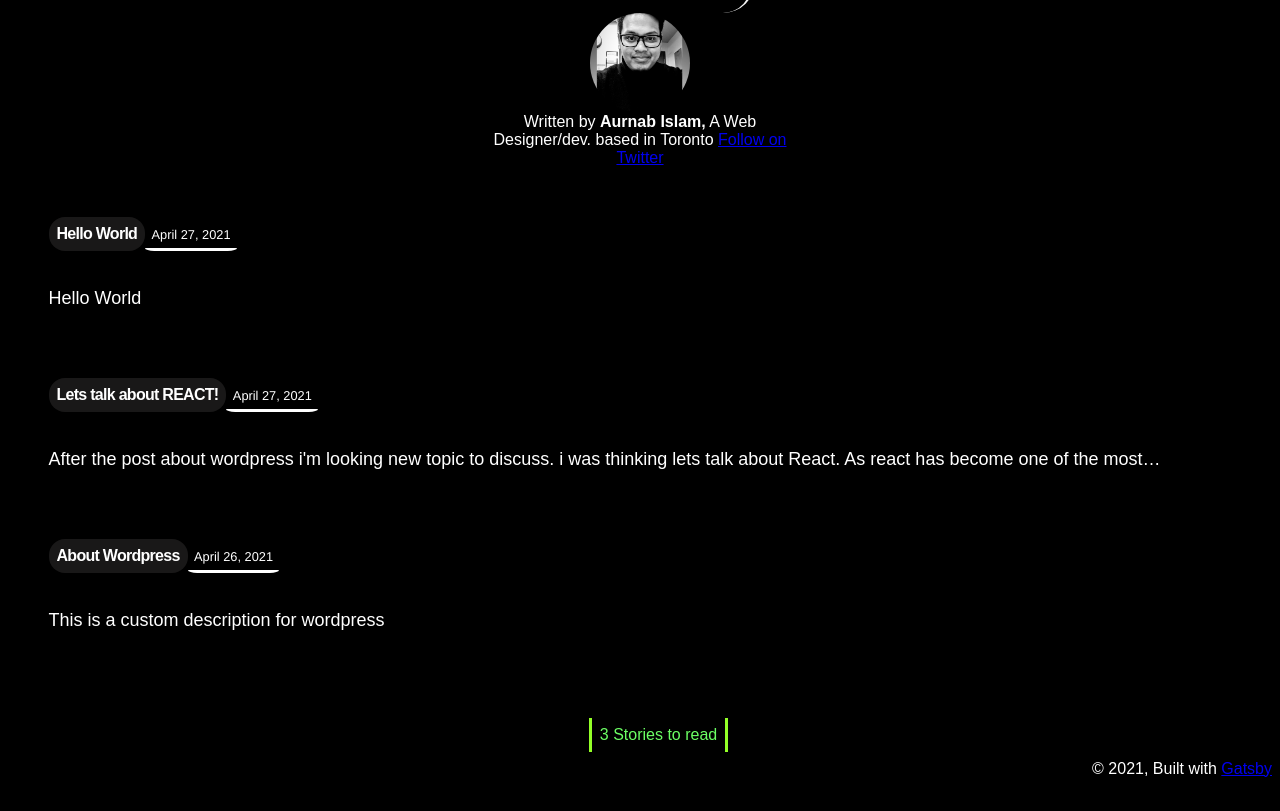
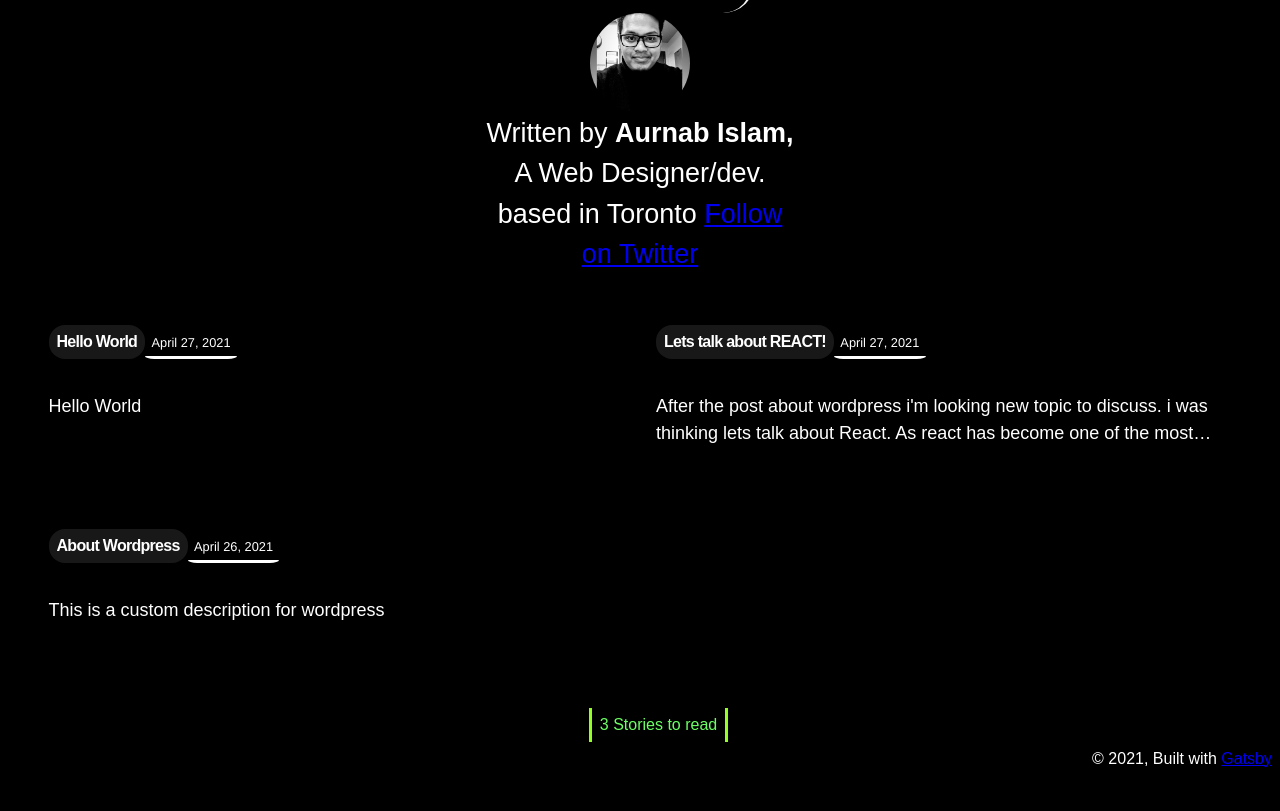
Before and after one commit to AurnabIslam/my_blog, a Gatsby site: page / in a window 1280 px wide. Shown: the part 84-895 px from the top of the page. Built offline with nearby package versions, Linux system fonts and the light colour scheme; Gatsby itself is replaced by a stand-in of ours.

Commit message:
Update style.css

```diff
--- a/src/style.css
+++ b/src/style.css
@@ -1,7 +1,7 @@
 :root {
-  --background-color:#666;
+  --background-color:#444;
   --font-color:#F5FFFA;
-  --link-color:#008080;
+  --link-color:#5F9EA0;
   --highlights:#3CB371;
 }
 
@@ -134,15 +134,16 @@ ol {
   margin-bottom: 1em;
   list-style-position: outside;
   list-style-image: none;
-
+  display: grid;
+  grid-template-columns: repeat(2, 1fr);
+  grid-column-gap: 1em;
+  grid-row-gap: 1em;
 }
 
 ul li,
 ol li {
-
   padding-left: 0.5em;
   margin-bottom: 2em;
-
 }
 
 li > p {
@@ -240,7 +241,7 @@ a:focus {
 }
 
 .bio p {
-  font: small-caption;
+  font-size: 1.5rem;
   text-align: center;
   border-bottom: thick var(--link-color);
   border-radius: 17px;
```
